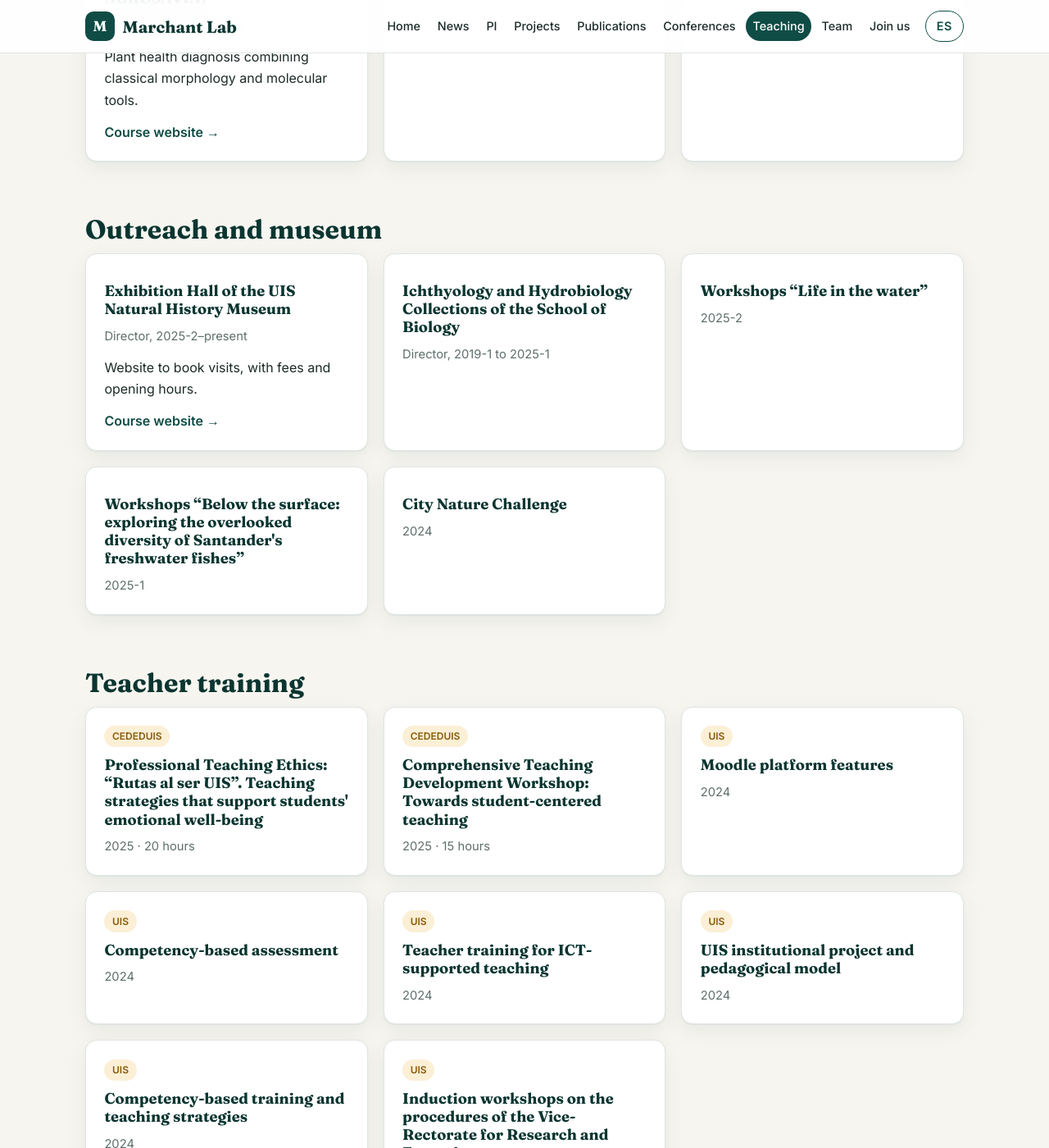
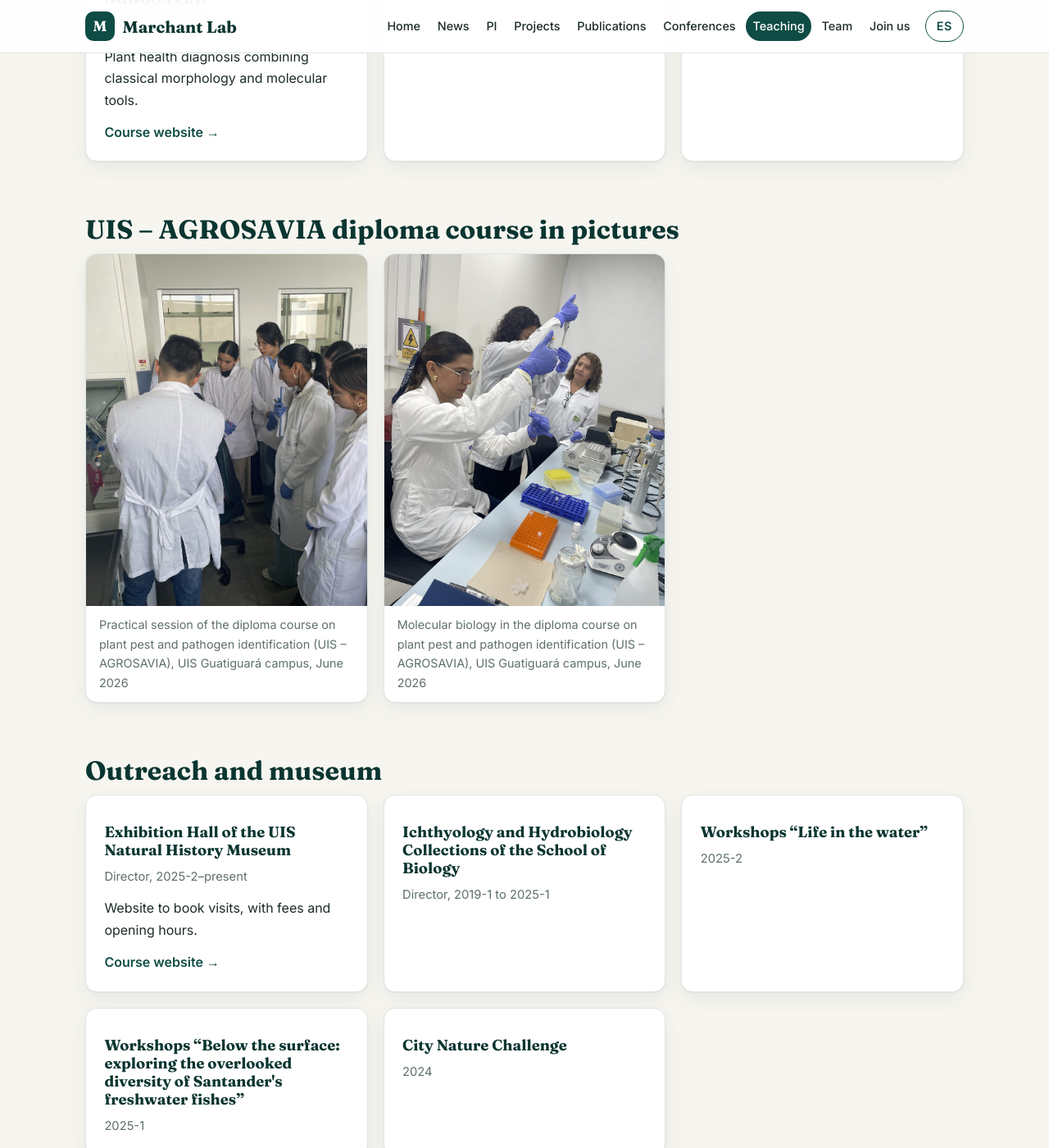
Before and after one commit to Marchant-Lab/marchant-lab-web, a Jekyll site: the page built from en/docencia.html, in a window 1280 px wide and 1400 px high, scrolled down 1021 px. Shown: the whole window at 82% size. Built offline with Jekyll 4.4.1, drawn with Linux system fonts in a browser that asks for light colours.

Commit message:
Mueve las fotos del Diplomado de Equipo a Docencia (bajo Formación continua)
Co-Authored-By: Claude Opus 5.5 <noreply@anthropic.com>

```diff
--- a/_data/ui.yml
+++ b/_data/ui.yml
@@ -10,7 +10,7 @@ es:
   vinculate_boton: Vincúlate al laboratorio
   cifras: [publicaciones, proyectos activos, integrantes, egresados]
   lineas: Líneas de investigación
-  galerias: {inicio: El laboratorio en imágenes, investigador: En campo, equipo: El equipo en acción}
+  galerias: {inicio: El laboratorio en imágenes, investigador: En campo, equipo: El equipo en acción, docencia: Diplomado UIS – AGROSAVIA en imágenes}
   infraestructura: Infraestructura
   proyectos_activos: Proyectos activos
   todos_proyectos: Todos los proyectos →
@@ -65,7 +65,7 @@ en:
   vinculate_boton: Join the lab
   cifras: [publications, active projects, members, alumni]
   lineas: Research lines
-  galerias: {inicio: The lab in pictures, investigador: In the field, equipo: The team at work}
+  galerias: {inicio: The lab in pictures, investigador: In the field, equipo: The team at work, docencia: UIS – AGROSAVIA diploma course in pictures}
   infraestructura: Facilities
   proyectos_activos: Active projects
   todos_proyectos: All projects →
--- a/_includes/paginas/docencia.html
+++ b/_includes/paginas/docencia.html
@@ -16,4 +16,5 @@
     {% endfor %}
   </div>
 </section>
+{% if clave == "formacion_continua" %}{% include galeria.html pagina="docencia" %}{% endif %}
 {% endfor %}
```
Also changed, not shown: _data/galeria.yml (+5 -4 lines).
